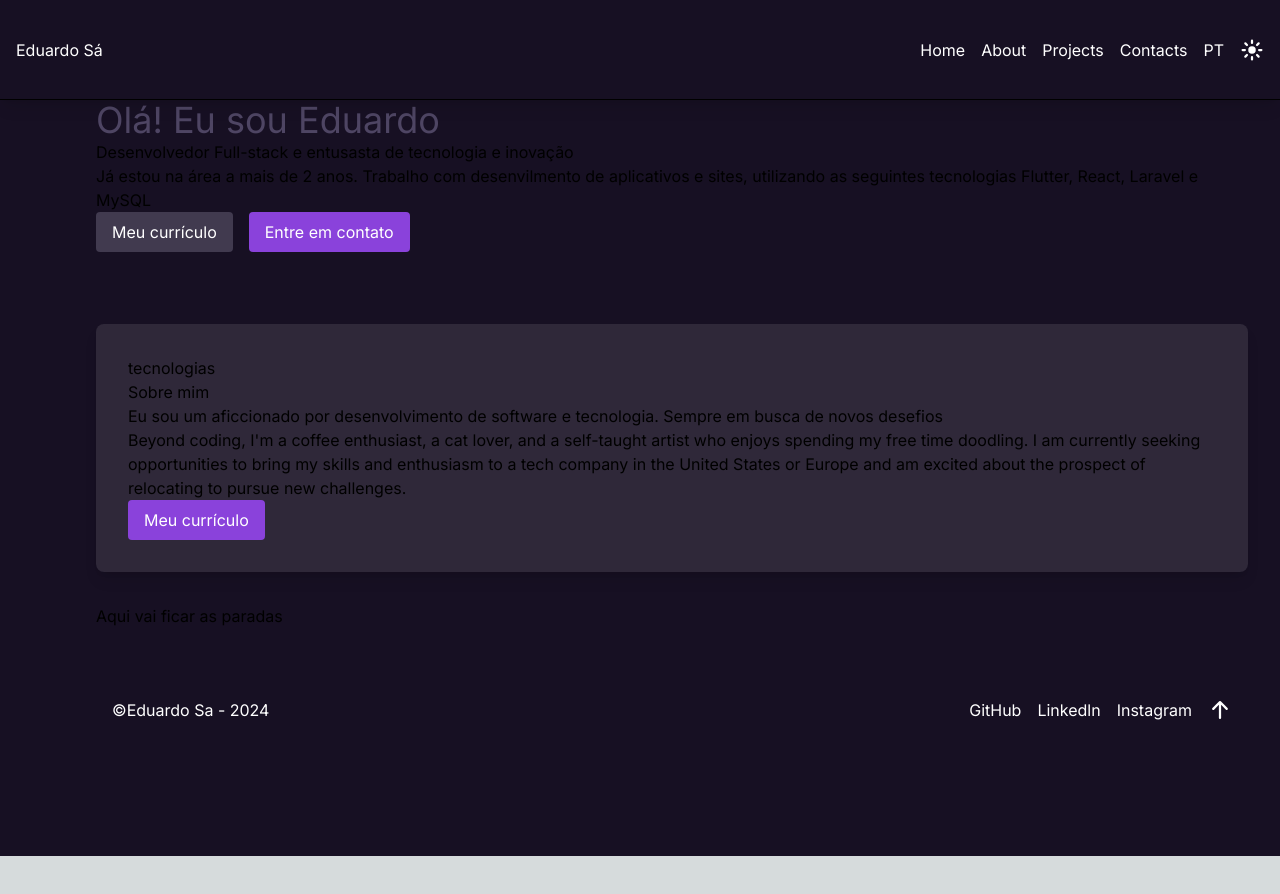
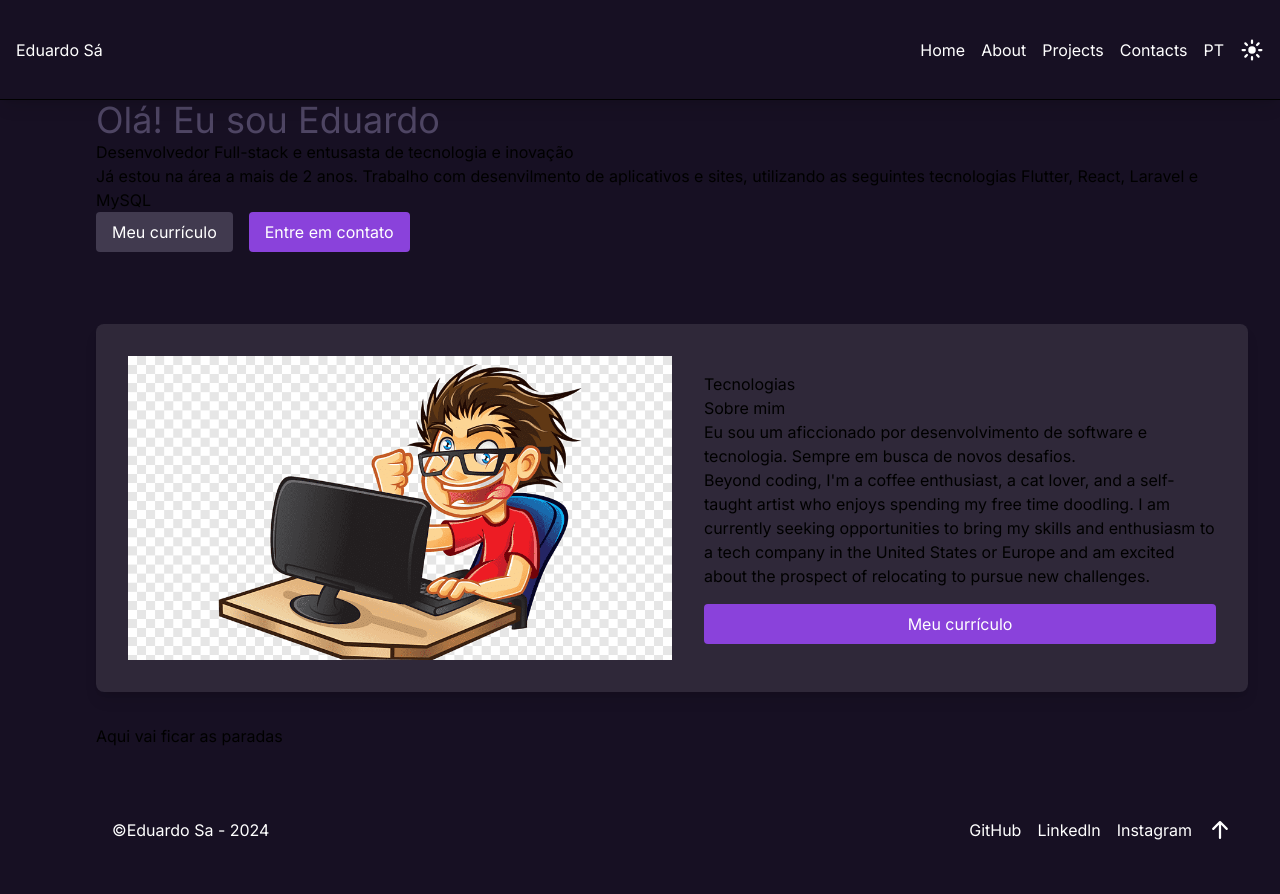
Before and after one commit to EduardoGomesSa/my-portfolio, a Next.js app: page / in a window 1280 px wide. Shown: the top 894 px of the page. Before the commit the page ends 856 px from the top, so only its background shows below. Built offline with nearby package versions, Linux system fonts and the light colour scheme.

Commit message:
Imagem provisoria adicionada no Sobre

```diff
--- a/src/components/about.tsx
+++ b/src/components/about.tsx
@@ -1,22 +1,32 @@
 export function About() {
     return (
         <div className="w-full h-full flex justify-center items-center">
-            <div className="w-[90vw] bg-white bg-opacity-10 p-8 rounded-lg shadow-lg mx-auto mt-10">
+            {/* Container principal */}
+            <div className="w-[90vw] bg-white bg-opacity-10 p-8 rounded-lg shadow-lg mx-auto mt-10 flex">
+
+                {/* Parte esquerda - Imagem */}
+                <div className="w-1/2 h-full bg-cover bg-center rounded-lg">
+                    <img src="/assets/nerd.png" alt="Imagem do ilustrativa do sobre" />
+                    {/* A imagem será usada como plano de fundo */}
+                </div>
+
+                {/* Parte direita - Texto */}
+                <div className="w-1/2 flex flex-col justify-center pl-8">
                     <div>
-                    <p>tecnologias</p>
+                        <p>Tecnologias</p>
                     </div>
                     <p>Sobre mim</p>
-                <p>Eu sou um aficcionado por desenvolvimento de software e tecnologia. Sempre em busca de novos desefios </p>
+                    <p>Eu sou um aficcionado por desenvolvimento de software e tecnologia. Sempre em busca de novos desafios.</p>
                     <p>Beyond coding, I'm a coffee enthusiast, a cat lover, and a self-taught artist who enjoys
                         spending my free time doodling. I am currently seeking opportunities to bring my skills
                         and enthusiasm to a tech company in the United States or Europe and am
                         excited about the prospect of relocating to pursue new challenges.
                     </p>
-                <button className="bg-[#8A42DB] text-white py-2 px-4 rounded hover:bg-blue-700">
+                    <button className="bg-[#8A42DB] text-white py-2 px-4 rounded hover:bg-blue-700 mt-4">
                         Meu currículo
                     </button>
                 </div>
             </div>
-
+        </div>
     )
 }
```
Also changed, not shown: public/assets/nerd.png (added), public/assets/nerd2.png (added). Lines whose indentation alone changed are shown as unchanged.
